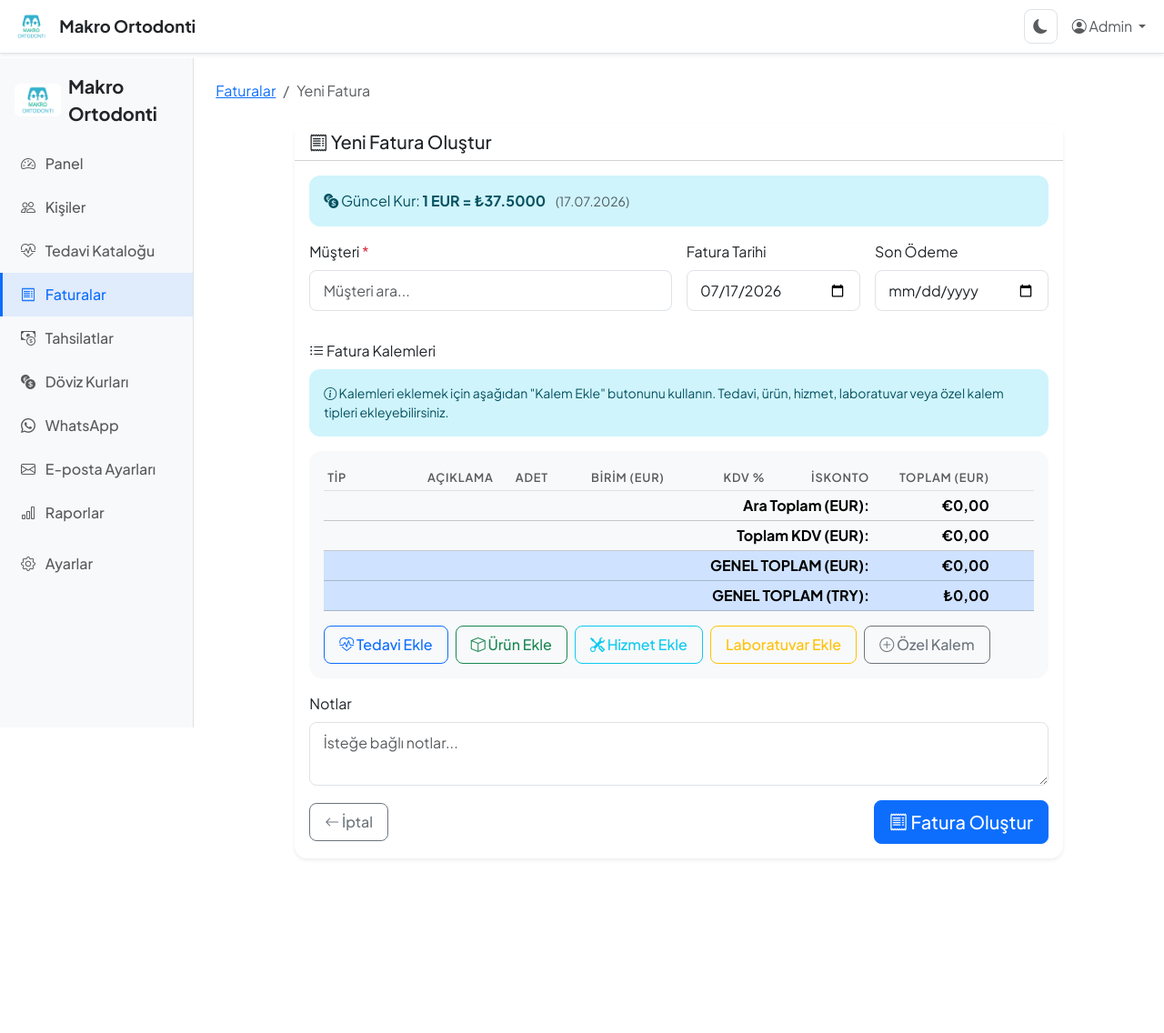
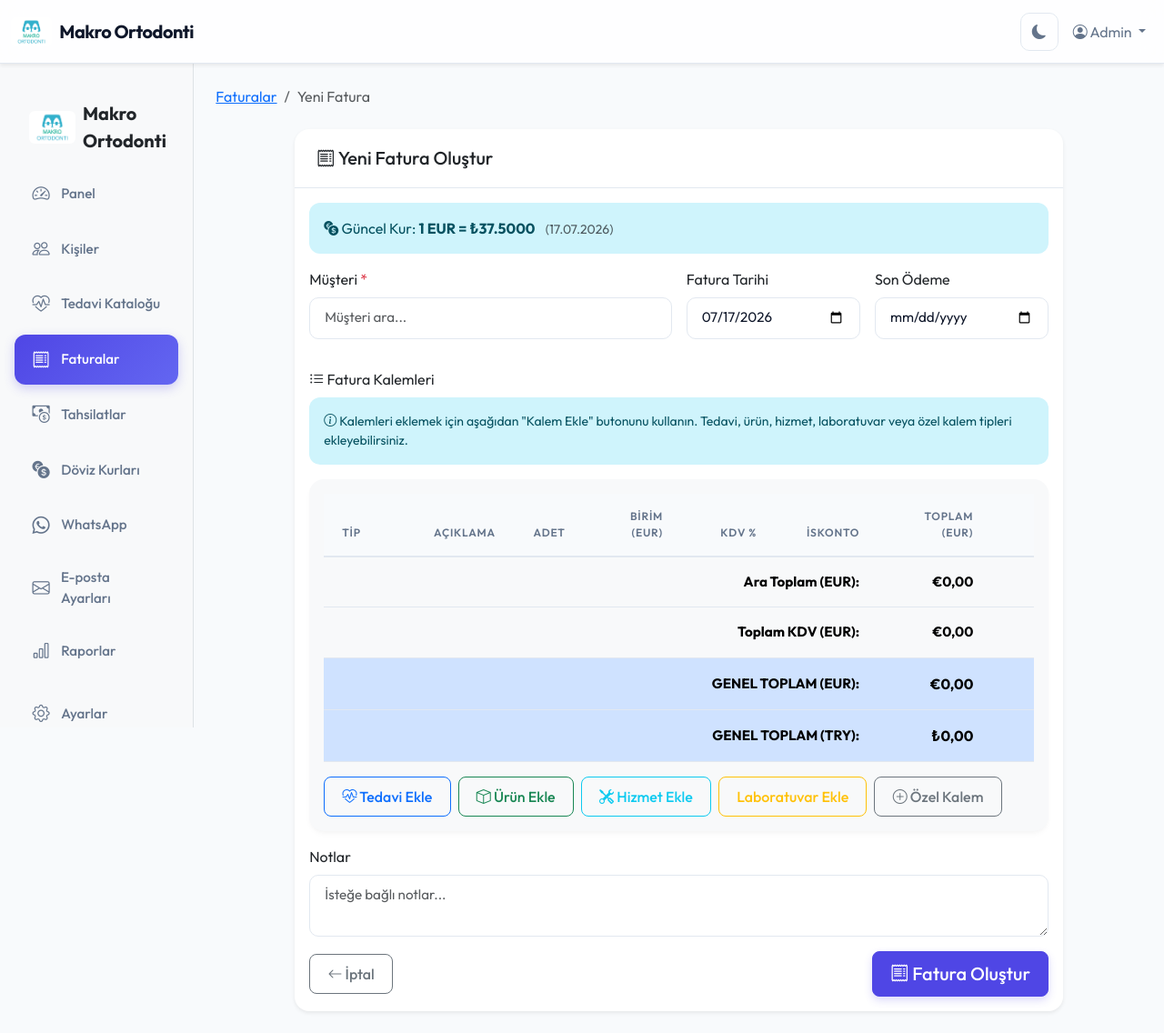
Before and after one commit to ydnAkif/MakroOrtoDonti, a Flask app: page /invoices/add in a window 1280 px wide. Shown: the whole page at 91% size. Before the commit the page ends 945 px from the top, so only its background shows below. Run offline with Flask 3, Linux system fonts and the light colour scheme; a user stored in the database is signed in.

Commit message:
feat: premium ui/ux styling, searchable-select bugs resolved, endo/perio category split, pdf clinic logo rendering & instant search-as-you-type filtering

```diff
--- a/app/models/models.py
+++ b/app/models/models.py
@@ -32,7 +32,8 @@ class TreatmentCategory:
     SURGICAL = "surgical"
     PREVENTIVE = "preventive"
     RESTORATIVE = "restorative"
-    ENDODONTIC = "periodontic"
+    PERIODONTIC = "periodontic"
+    ENDODONTIC = "endodontic"
     IMPLANT = "implant"
     COSMETIC = "cosmetic"
     OTHER = "other"
@@ -43,6 +44,7 @@ class TreatmentCategory:
         SURGICAL,
         PREVENTIVE,
         RESTORATIVE,
+        PERIODONTIC,
         ENDODONTIC,
         IMPLANT,
         COSMETIC,
--- a/app/routes/treatments.py
+++ b/app/routes/treatments.py
@@ -32,7 +32,8 @@ def list_treatments():
         "surgical": "Cerrahi",
         "preventive": "Koruyucu",
         "restorative": "Restoratif",
-        "periodontic": "Perio/Endo",
+        "periodontic": "Periodontoloji (Diş Eti)",
+        "endodontic": "Endodonti (Kanal)",
         "implant": "İmplant",
         "cosmetic": "Kozmetik",
         "other": "Diğer",
@@ -70,7 +71,8 @@ def add_treatment():
         "surgical": "Cerrahi",
         "preventive": "Koruyucu",
         "restorative": "Restoratif",
-        "periodontic": "Perio/Endo",
+        "periodontic": "Periodontoloji (Diş Eti)",
+        "endodontic": "Endodonti (Kanal)",
         "implant": "İmplant",
         "cosmetic": "Kozmetik",
         "other": "Diğer",
@@ -99,7 +101,8 @@ def edit_treatment(treatment_id):
         "surgical": "Cerrahi",
         "preventive": "Koruyucu",
         "restorative": "Restoratif",
-        "periodontic": "Perio/Endo",
+        "periodontic": "Periodontoloji (Diş Eti)",
+        "endodontic": "Endodonti (Kanal)",
         "implant": "İmplant",
         "cosmetic": "Kozmetik",
         "other": "Diğer",
@@ -130,8 +133,11 @@ CATEGORY_MAP = {
     "restoratif": "restorative",
     "restorative": "restorative",
     "periodontik": "periodontic",
+    "periodontoloji": "periodontic",
     "periodontic": "periodontic",
-    "endodontik": "periodontic",
+    "endodontik": "endodontic",
+    "endodonti": "endodontic",
+    "endodontic": "endodontic",
     "implant": "implant",
     "kozmetik": "cosmetic",
     "cosmetic": "cosmetic",
@@ -145,8 +151,12 @@ CATEGORY_LABELS_REV = {
     "cerrahi": "surgical",
     "koruyucu": "preventive",
     "restoratif": "restorative",
+    "periodontoloji": "periodontic",
+    "periodontik": "periodontic",
     "perio": "periodontic",
-    "perio/endo": "periodontic",
+    "endodonti": "endodontic",
+    "endodontik": "endodontic",
+    "endo": "endodontic",
     "implant": "implant",
     "kozmetik": "cosmetic",
     "diğer": "other",
--- a/app/static/css/style.css
+++ b/app/static/css/style.css
@@ -1,60 +1,99 @@
+/* Import Premium Google Font */
+@import url('https://fonts.googleapis.com/css2?family=Outfit:wght@300;400;500;600;700&display=swap');
+
 :root {
-    --primary: #0d6efd;
-    --primary-dark: #0a58ca;
-    --topbar-height: 64px;
+    --primary: #4f46e5; /* Premium Indigo */
+    --primary-dark: #4338ca;
+    --primary-rgb: 79, 70, 229;
+    --bg-light: #f8fafc;
+    --bg-dark: #0f172a; /* Slate 900 */
+    --card-light: #ffffff;
+    --card-dark: #1e293b; /* Slate 800 */
+    --border-light: #e2e8f0;
+    --border-dark: #334155; /* Slate 700 */
+    --text-light: #0f172a;
+    --text-dark: #f8fafc;
+    --topbar-height: 70px;
 }
 
 /* Base adaptive styling */
 body {
-    font-family: 'Plus Jakarta Sans', -apple-system, BlinkMacSystemFont, "Segoe UI", Roboto, "Helvetica Neue", Arial, sans-serif;
-    background-color: var(--bs-body-bg);
-    color: var(--bs-body-color);
+    font-family: 'Outfit', -apple-system, BlinkMacSystemFont, "Segoe UI", Roboto, "Helvetica Neue", Arial, sans-serif;
+    background-color: var(--bg-light);
+    color: var(--text-light);
     padding-top: var(--topbar-height);
     transition: background-color 0.25s ease, color 0.25s ease;
 }
 
+[data-bs-theme="dark"] body {
+    background-color: var(--bg-dark);
+    color: var(--text-dark);
+}
+
+/* Sidebar premium design */
 .sidebar {
     position: fixed;
     top: var(--topbar-height);
     bottom: 0;
     left: 0;
     z-index: 100;
-    padding: 0;
+    padding: 1.5rem 1rem !important;
     overflow-x: hidden;
     overflow-y: auto;
     transition: width 0.2s ease, background-color 0.25s ease, border-color 0.25s ease;
-    background-color: var(--bs-body-bg);
-    border-right: 1px solid var(--bs-border-color);
+    background-color: var(--card-light);
+    border-right: 1px solid var(--border-light);
+}
+
+[data-bs-theme="dark"] .sidebar {
+    background-color: var(--card-dark);
+    border-right: 1px solid var(--border-dark);
 }
 
 .sidebar .nav-link {
     font-weight: 500;
-    padding: 0.75rem 1.25rem;
-    color: var(--bs-secondary-color);
-    border-left: 3px solid transparent;
+    font-size: 0.95rem;
+    padding: 0.8rem 1.2rem;
+    color: #64748b;
+    border-radius: 12px;
+    margin-bottom: 0.4rem;
+    border-left: none;
+    display: flex;
+    align-items: center;
     transition: all 0.2s ease;
 }
 
+.sidebar .nav-link i {
+    font-size: 1.2rem;
+    margin-right: 0.75rem;
+    width: 20px;
+    text-align: center;
+    transition: transform 0.2s ease;
+}
+
 .sidebar .nav-link:hover {
-    background-color: var(--bs-secondary-bg);
-    color: var(--bs-primary-text-emulate, var(--primary));
+    background-color: #f1f5f9;
+    color: var(--primary);
+}
+
+.sidebar .nav-link:hover i {
+    transform: scale(1.1);
+}
+
+[data-bs-theme="dark"] .sidebar .nav-link:hover {
+    background-color: #1e293b;
+    color: #818cf8;
 }
 
 .sidebar .nav-link.active {
-    color: var(--bs-primary-text-emulate, var(--primary));
-    background-color: rgba(13, 110, 253, 0.1);
-    border-left-color: var(--primary);
+    color: #ffffff !important;
+    background: linear-gradient(135deg, var(--primary) 0%, #6366f1 100%);
+    box-shadow: 0 4px 12px rgba(79, 70, 229, 0.25);
 }
 
-/* Ensure active side link reads well in dark mode */
 [data-bs-theme="dark"] .sidebar .nav-link.active {
-    background-color: rgba(13, 110, 253, 0.18);
-}
-
-.sidebar .nav-link i {
-    margin-right: 0.5rem;
-    width: 20px;
-    text-align: center;
+    background: linear-gradient(135deg, #6366f1 0%, #4f46e5 100%);
+    box-shadow: 0 4px 12px rgba(99, 102, 241, 0.3);
 }
 
 main {
@@ -63,52 +102,108 @@ main {
 
 /* Premium Card styling */
 .card {
-    border-radius: 14px;
-    border: 1px solid var(--bs-border-color);
-    background-color: var(--bs-card-bg);
-    transition: transform 0.2s ease, box-shadow 0.2s ease, background-color 0.25s ease, border-color 0.25s ease;
+    border-radius: 16px;
+    border: 1px solid var(--border-light);
+    background-color: var(--card-light);
+    box-shadow: 0 4px 6px -1px rgba(0, 0, 0, 0.03), 0 2px 4px -1px rgba(0, 0, 0, 0.02);
+    transition: transform 0.25s cubic-bezier(0.4, 0, 0.2, 1), box-shadow 0.25s cubic-bezier(0.4, 0, 0.2, 1), background-color 0.25s ease, border-color 0.25s ease;
+}
+
+[data-bs-theme="dark"] .card {
+    border: 1px solid var(--border-dark);
+    background-color: var(--card-dark);
+    box-shadow: 0 4px 20px rgba(0, 0, 0, 0.2);
 }
 
 .card:hover {
     transform: translateY(-2px);
-    box-shadow: 0 8px 24px rgba(0, 0, 0, 0.05);
+    box-shadow: 0 10px 25px -5px rgba(0, 0, 0, 0.05), 0 8px 16px -6px rgba(0, 0, 0, 0.03);
 }
 
 [data-bs-theme="dark"] .card:hover {
-    box-shadow: 0 8px 24px rgba(0, 0, 0, 0.25);
+    box-shadow: 0 12px 30px -10px rgba(0, 0, 0, 0.4);
+}
+
+.card-header {
+    border-bottom: 1px solid var(--border-light) !important;
+    background-color: transparent !important;
+    padding: 1.25rem 1.5rem;
+}
+
+[data-bs-theme="dark"] .card-header {
+    border-bottom: 1px solid var(--border-dark) !important;
 }
 
 /* Premium Table header */
 .table th {
     font-weight: 600;
-    font-size: 0.8rem;
+    font-size: 0.75rem;
     text-transform: uppercase;
     letter-spacing: 0.8px;
-    color: var(--bs-secondary-color);
-    background-color: var(--bs-tertiary-bg);
+    color: #64748b;
+    background-color: var(--bg-light);
+    padding: 1rem 1.25rem;
+    border-bottom: 2px solid var(--border-light);
+}
+
+[data-bs-theme="dark"] .table th {
+    background-color: #0f172a;
+    border-bottom: 2px solid var(--border-dark);
+}
+
+.table td {
+    padding: 1rem 1.25rem;
+    font-size: 0.95rem;
+    border-bottom: 1px solid var(--border-light);
+}
+
+[data-bs-theme="dark"] .table td {
+    border-bottom: 1px solid var(--border-dark);
 }
 
 /* Inputs and Buttons styling */
 .btn {
     border-radius: 8px;
     font-weight: 500;
-    padding: 0.5rem 1rem;
+    padding: 0.55rem 1.2rem;
     transition: all 0.2s ease;
+}
+
+.btn-primary {
+    background-color: var(--primary) !important;
+    border-color: var(--primary) !important;
+    box-shadow: 0 4px 10px rgba(79, 70, 229, 0.2);
+}
+
+.btn-primary:hover {
+    background-color: var(--primary-dark) !important;
+    border-color: var(--primary-dark) !important;
+    transform: translateY(-1px);
+    box-shadow: 0 6px 14px rgba(79, 70, 229, 0.3);
 }
 
 .form-control,
 .form-select {
-    border-radius: 8px;
-    border: 1px solid var(--bs-border-color);
-    background-color: var(--bs-body-bg);
-    color: var(--bs-body-color);
-    padding: 0.6rem 0.9rem;
+    border-radius: 10px;
+    border: 1px solid var(--border-light);
+    background-color: var(--card-light);
+    color: var(--text-light);
+    padding: 0.65rem 1rem;
+    font-size: 0.95rem;
     transition: border-color 0.15s ease-in-out, box-shadow 0.15s ease-in-out, background-color 0.25s ease;
+}
+
+[data-bs-theme="dark"] .form-control,
+[data-bs-theme="dark"] .form-select {
+    border: 1px solid var(--border-dark);
+    background-color: #0f172a;
+    color: var(--text-dark);
 }
 
 .form-control:focus,
 .form-select:focus {
-    box-shadow: 0 0 0 0.25rem rgba(13, 110, 253, 0.15);
+    border-color: var(--primary);
+    box-shadow: 0 0 0 4px rgba(79, 70, 229, 0.15);
 }
 
 .typeahead-wrapper {
@@ -154,38 +266,82 @@ main {
 
 /* Navbar theme-awareness */
 .navbar {
-    background-color: var(--bs-body-bg) !important;
-    border-bottom: 1px solid var(--bs-border-color);
+    height: var(--topbar-height);
+    background-color: rgba(255, 255, 255, 0.8) !important;
+    backdrop-filter: blur(12px);
+    -webkit-backdrop-filter: blur(12px);
+    border-bottom: 1px solid var(--border-light);
     transition: background-color 0.25s ease, border-color 0.25s ease;
 }
 
+[data-bs-theme="dark"] .navbar {
+    background-color: rgba(30, 41, 59, 0.8) !important;
+    border-bottom: 1px solid var(--border-dark);
+}
+
 .navbar-brand {
-    font-size: 1.15rem;
-    color: var(--bs-body-color) !important;
+    font-weight: 700;
+    font-size: 1.25rem;
+    letter-spacing: -0.5px;
+    color: var(--text-light) !important;
+}
+
+[data-bs-theme="dark"] .navbar-brand {
+    color: var(--text-dark) !important;
 }
 
 .navbar .nav-link {
-    color: var(--bs-secondary-color) !important;
+    color: #64748b !important;
     transition: color 0.15s ease;
 }
 
 .navbar .nav-link:hover {
-    color: var(--bs-primary-text-emulate, var(--primary)) !important;
+    color: var(--primary) !important;
+}
+
+[data-bs-theme="dark"] .navbar .nav-link:hover {
+    color: #818cf8 !important;
 }
 
 /* Theme toggle button specific styling */
 #theme-toggle {
-    color: var(--bs-secondary-color);
-    border: 1px solid var(--bs-border-color);
+    color: #64748b;
+    border: 1px solid var(--border-light);
     background: transparent;
-    padding: 0.4rem 0.6rem;
-    border-radius: 8px;
+    padding: 0.5rem 0.75rem;
+    border-radius: 10px;
     transition: all 0.2s ease;
 }
 
+[data-bs-theme="dark"] #theme-toggle {
+    border: 1px solid var(--border-dark);
+    color: #cbd5e1;
+}
+
 #theme-toggle:hover {
-    background-color: var(--bs-secondary-bg);
-    color: var(--bs-body-color);
+    background-color: #f1f5f9;
+    color: var(--primary);
+}
+
+[data-bs-theme="dark"] #theme-toggle:hover {
+    background-color: #334155;
+    color: #818cf8;
+}
+
+/* Custom scrollbars */
+::-webkit-scrollbar {
+    width: 6px;
+    height: 6px;
+}
+::-webkit-scrollbar-track {
+    background: transparent;
+}
+::-webkit-scrollbar-thumb {
+    background: #cbd5e1;
+    border-radius: 4px;
+}
+[data-bs-theme="dark"] ::-webkit-scrollbar-thumb {
+    background: #475569;
 }
 
 @media (max-width: 768px) {
--- a/app/templates/invoices/form.html
+++ b/app/templates/invoices/form.html
@@ -56,9 +56,7 @@
                         data-email="{{ p.email or '' }}" data-address="{{ p.address or '' }}"
                         data-tax-id="{{ p.tax_id or '' }}"
                         {% if selected_party_id and p.id == selected_party_id %}selected{% endif %}>
-                  {{ p.display_name }} <span class="badge bg-{% if p.party_type.value == 'patient' %}primary{% elif p.party_type.value == 'dentist_customer' %}success{% else %}info{% endif %} ms-2">
-                    {{ p.party_type.value|title }}
-                  </span>
+                  {{ p.display_name }} ({% if p.party_type.value == 'patient' %}Hasta{% elif p.party_type.value == 'dentist_customer' %}Diş Hekimi{% else %}Kurumsal Müşteri{% endif %})
                 </option>
                 {% endfor %}
               </select>
--- a/app/templates/invoices/list.html
+++ b/app/templates/invoices/list.html
@@ -26,7 +26,7 @@
                 </div>
                 <div class="col-md-7">
                     <label class="form-label">Ara</label>
-                    <input type="text" class="form-control" name="search" value="{{ search }}" placeholder="Fatura no veya hasta adı ile ara...">
+                    <input type="text" class="form-control js-table-filter" data-target="tbody tr" name="search" value="{{ search }}" placeholder="Fatura no veya hasta adı ile ara...">
                 </div>
                 <div class="col-md-2">
                     <button type="submit" class="btn btn-primary w-100">Ara</button>
--- a/app/templates/parties/detail.html
+++ b/app/templates/parties/detail.html
@@ -31,7 +31,9 @@
             <div class="card-body">
                 <h5>{{ party.display_name }}</h5>
                 <span class="badge bg-{% if party.party_type.value == 'patient' %}primary{% elif party.party_type.value == 'dentist_customer' %}success{% else %}info{% endif %} mb-2">
-                    {{ party.party_type.value|title }}
+                    {% if party.party_type.value == 'patient' %}Hasta
+                    {% elif party.party_type.value == 'dentist_customer' %}Diş Hekimi Müşterisi
+                    {% else %}Kurumsal Müşteri{% endif %}
                 </span>
                 <hr>
                 {% if party.phone %}
--- a/app/templates/parties/list.html
+++ b/app/templates/parties/list.html
@@ -44,7 +44,7 @@
             <input type="hidden" name="type" value="{{ selected_type }}">
             <div class="input-group">
                 <span class="input-group-text"><i class="bi bi-search"></i></span>
-                <input type="text" class="form-control" name="search" value="{{ search }}"
+                <input type="text" class="form-control js-table-filter" data-target="tbody tr" name="search" value="{{ search }}"
                        placeholder="Ad, telefon veya e-posta ile ara...">
                 <button type="submit" class="btn btn-primary">Ara</button>
                 {% if search %}
@@ -83,7 +83,9 @@
                         </td>
                         <td>
                             <span class="badge bg-{% if p.party_type.value == 'patient' %}primary{% elif p.party_type.value == 'dentist_customer' %}success{% else %}info{% endif %}">
-                                {{ p.party_type.value|title }}
+                                {% if p.party_type.value == 'patient' %}Hasta
+                                {% elif p.party_type.value == 'dentist_customer' %}Diş Hekimi
+                                {% else %}Kurumsal{% endif %}
                             </span>
                         </td>
                         <td>{{ p.phone or '-' }}</td>
--- a/app/templates/patients/list.html
+++ b/app/templates/patients/list.html
@@ -15,7 +15,7 @@
         <form method="GET" action="{{ url_for('patients.list_patients') }}">
             <div class="input-group">
                 <span class="input-group-text"><i class="bi bi-search"></i></span>
-                <input type="text" class="form-control" name="search" value="{{ search }}" placeholder="Ad, soyad, telefon veya e-posta ile ara...">
+                <input type="text" class="form-control js-table-filter" data-target="tbody tr" name="search" value="{{ search }}" placeholder="Ad, soyad, telefon veya e-posta ile ara...">
                 <button type="submit" class="btn btn-primary">Ara</button>
                 {% if search %}
                 <a href="{{ url_for('patients.list_patients') }}" class="btn btn-outline-secondary">Temizle</a>
--- a/app/templates/payments/list.html
+++ b/app/templates/payments/list.html
@@ -32,7 +32,7 @@
             </div>
             <div class="col-md-2">
                 <label class="form-label">Ara</label>
-                <input type="text" class="form-control" name="search" value="{{ search }}" placeholder="Fatura no, müşteri...">
+                <input type="text" class="form-control js-table-filter" data-target="tbody tr" name="search" value="{{ search }}" placeholder="Fatura no, müşteri...">
             </div>
             <div class="col-md-1 d-flex align-items-end">
                 <button type="submit" class="btn btn-primary w-100">Ara</button>
--- a/app/templates/treatments/list.html
+++ b/app/templates/treatments/list.html
@@ -30,7 +30,7 @@
                 </div>
                 <div class="col-md-5">
                     <label class="form-label">Ara</label>
-                    <input type="text" class="form-control" name="search" value="{{ search }}" placeholder="Tedavi adı ile ara...">
+                    <input type="text" class="form-control js-table-filter" data-target="tbody tr" name="search" value="{{ search }}" placeholder="Tedavi adı ile ara...">
                 </div>
                 <div class="col-md-2">
                     <button type="submit" class="btn btn-primary w-100">Ara</button>
```
Also changed, not shown: other parts of app/static/css/style.css (+25 -8 lines), PLAN.md (+3 -3 lines), TODO.md (+3 -3 lines), app/services/pdf_service.py (+48 -5 lines), app/static/js/app.js (+19 -20 lines).
